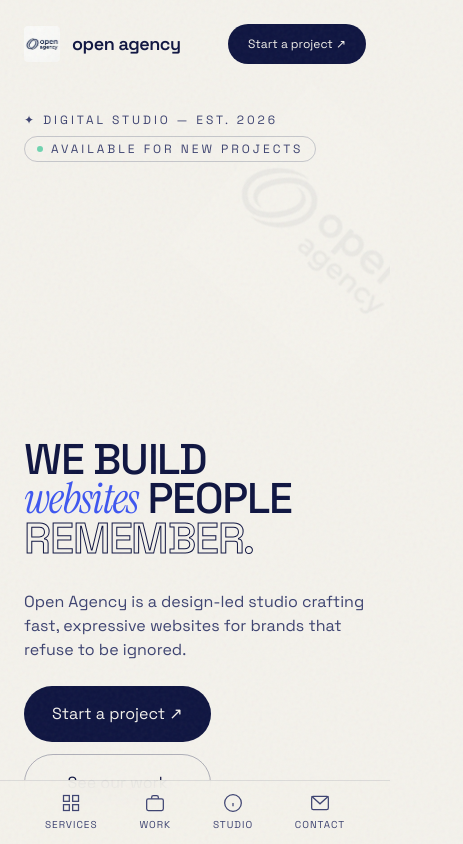
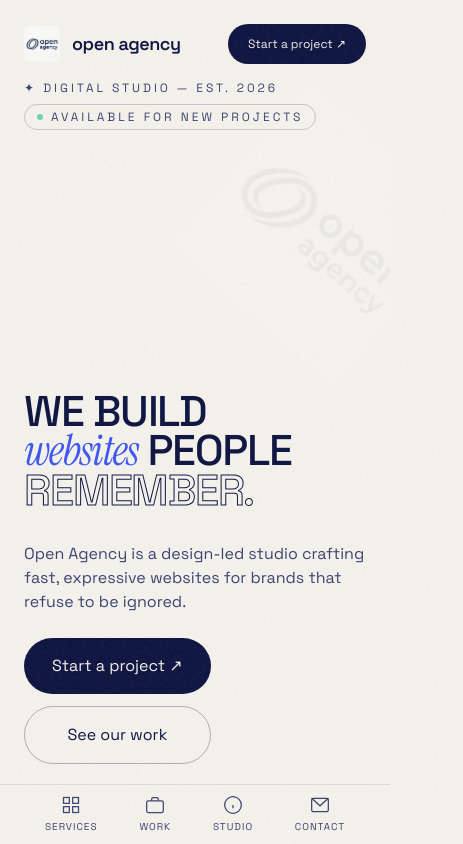
Before and after one commit to JahangirNN/open-agency, a React (Vite) app: page / in a window 390 px wide. Shown: the top 844 px of the page, 463 px wide, since content can reach past the window. Built offline with nearby package versions, Linux system fonts and the light colour scheme.

Commit message:
fix: comprehensive mobile responsive UI/UX improvements

```diff
--- a/src/components/Footer.tsx
+++ b/src/components/Footer.tsx
@@ -104,7 +104,7 @@ export default function Footer() {
   return (
     <footer
       id="contact"
-      className="relative mt-10 overflow-hidden rounded-t-[2.5rem] bg-ink px-6 pb-8 pt-24 text-paper md:px-10"
+      className="relative mt-10 overflow-hidden rounded-t-2xl md:rounded-t-[2.5rem] bg-ink px-6 pb-24 md:pb-8 pt-24 text-paper md:px-10"
     >
       <span className="absolute top-0 left-0 h-px w-full bg-gradient-to-r from-transparent via-accent to-transparent" />
 
--- a/src/components/Hero.tsx
+++ b/src/components/Hero.tsx
@@ -56,7 +56,7 @@ export default function Hero({ active }: { active?: boolean }) {
   return (
     <section
       id="top"
-      className="min-h-svh relative flex flex-col justify-end overflow-hidden px-6 md:px-10 pb-8 md:pb-10 pt-32"
+      className="min-h-svh relative flex flex-col justify-between md:justify-end overflow-hidden px-6 md:px-10 pb-20 md:pb-10 pt-20 md:pt-32"
     >
       <motion.img
         src={`${import.meta.env.BASE_URL}logo.jpg`}
@@ -79,7 +79,7 @@ export default function Hero({ active }: { active?: boolean }) {
         }}
         initial="hidden"
         animate={state}
-        className="absolute top-28 left-6 right-6 md:left-10 flex flex-wrap items-center gap-2 sm:gap-3 text-xs uppercase tracking-[0.25em] text-ink-soft"
+        className="relative z-10 md:absolute md:top-28 md:left-10 flex flex-wrap items-center gap-2 sm:gap-3 text-xs uppercase tracking-[0.25em] text-ink-soft"
       >
         <span>✦ Digital studio — Est. 2026</span>
         <span className="border border-ink/20 rounded-full px-3 py-1 flex items-center gap-2">
@@ -93,7 +93,7 @@ export default function Hero({ active }: { active?: boolean }) {
           variants={headlineParent}
           initial="hidden"
           animate={state}
-          className="          text-[clamp(2.4rem,11vw,10rem)] leading-[0.92] tracking-[-0.03em] font-medium uppercase text-ink"
+          className="text-[clamp(2.6rem,11vw,10rem)] leading-[0.92] tracking-[-0.03em] font-medium uppercase text-ink"
         >
           <span className="block overflow-hidden">
             <CharLine text="We build" lineIndex={0} />
@@ -136,13 +136,13 @@ export default function Hero({ active }: { active?: boolean }) {
           <div className="flex flex-col sm:flex-row gap-3 sm:gap-4">
             <a
               href="#contact"
-              className="bg-ink text-paper rounded-full px-7 py-4 hover:bg-accent transition-colors duration-300 w-full text-center"
+              className="bg-ink text-paper rounded-full px-7 py-4 hover:bg-accent active:scale-[0.97] transition-all duration-300 w-full text-center"
             >
               Start a project ↗
             </a>
             <a
               href="#work"
-              className="border border-ink/30 rounded-full px-7 py-4 hover:bg-ink hover:text-paper transition-colors duration-300 w-full text-center"
+              className="border border-ink/30 rounded-full px-7 py-4 hover:bg-ink hover:text-paper active:scale-[0.97] transition-all duration-300 w-full text-center"
             >
               See our work
             </a>
--- a/src/components/Manifesto.tsx
+++ b/src/components/Manifesto.tsx
@@ -46,7 +46,7 @@ export default function Manifesto() {
   return (
     <section
       id="studio"
-      className="mx-4 my-10 overflow-hidden rounded-[2.5rem] bg-ink px-6 py-20 text-paper md:mx-6 md:px-16 md:py-44"
+      className="mx-4 my-10 overflow-hidden rounded-2xl md:rounded-[2.5rem] bg-ink px-6 py-20 text-paper md:mx-6 md:px-16 md:py-44"
     >
       <p className="mb-10 text-xs uppercase tracking-[0.25em] text-paper/50">
         ( Manifesto )
--- a/src/components/Navbar.tsx
+++ b/src/components/Navbar.tsx
@@ -62,14 +62,14 @@ export default function Navbar({ active }: { active?: boolean }) {
           href="https://wa.me/917778876166"
           target="_blank"
           rel="noopener noreferrer"
-          className="bg-ink text-paper text-xs sm:text-sm px-5 py-3 rounded-full hover:bg-accent transition-colors duration-300 whitespace-nowrap"
+          className="bg-ink text-paper text-xs sm:text-sm px-5 py-3 rounded-full hover:bg-accent active:scale-[0.97] transition-all duration-300 whitespace-nowrap"
         >
           Start a project ↗
         </a>
       </div>
     </motion.header>
 
-    <div className="fixed bottom-0 inset-x-0 z-50 md:hidden bg-paper/90 backdrop-blur-md border-t border-ink/10 px-6 py-3">
+    <div className="fixed bottom-0 inset-x-0 z-50 md:hidden bg-paper/90 backdrop-blur-md border-t border-ink/10 px-6 pt-2.5 pb-[max(0.625rem,env(safe-area-inset-bottom))]">
       <nav className="flex justify-around items-center">
         <a href="#services" className="flex flex-col items-center gap-1 text-[10px] uppercase tracking-widest text-ink-soft">
           <svg viewBox="0 0 24 24" fill="none" stroke="currentColor" strokeWidth="1.5" className="w-5 h-5">
--- a/src/components/Testimonials.tsx
+++ b/src/components/Testimonials.tsx
@@ -123,7 +123,7 @@ export default function Testimonials() {
       </div>
 
       <div className="mt-6 flex items-center justify-between">
-        <div className="flex items-center gap-3">
+        <div className="flex items-center gap-1 sm:gap-3">
           {TESTIMONIALS.map((t, i) => (
             <button
               key={t.name}
@@ -131,9 +131,9 @@ export default function Testimonials() {
               data-cursor
               onClick={() => setIndex(i)}
               aria-label={`Show testimonial ${i + 1}`}
-              className="p-2"
+              className="p-1.5 sm:p-2"
             >
-              <span className={`block h-px transition-all duration-300 ${i === index ? "w-12 bg-ink" : "w-8 bg-ink/20 hover:bg-ink/40"}`} />
+              <span className={`block h-px transition-all duration-300 ${i === index ? "w-6 sm:w-12 bg-ink" : "w-4 sm:w-8 bg-ink/20 hover:bg-ink/40"}`} />
             </button>
           ))}
         </div>
@@ -146,7 +146,7 @@ export default function Testimonials() {
             data-cursor
             onClick={goPrev}
             aria-label="Previous testimonial"
-            className="flex h-11 w-11 items-center justify-center rounded-full border border-ink/20 text-lg transition-colors hover:bg-ink hover:text-paper"
+            className="flex h-10 w-10 sm:h-11 sm:w-11 items-center justify-center rounded-full border border-ink/20 text-lg transition-colors hover:bg-ink hover:text-paper active:scale-[0.93]"
           >
             &#8592;
           </button>
@@ -155,7 +155,7 @@ export default function Testimonials() {
             data-cursor
             onClick={goNext}
             aria-label="Next testimonial"
-            className="flex h-11 w-11 items-center justify-center rounded-full border border-ink/20 text-lg transition-colors hover:bg-ink hover:text-paper"
+            className="flex h-10 w-10 sm:h-11 sm:w-11 items-center justify-center rounded-full border border-ink/20 text-lg transition-colors hover:bg-ink hover:text-paper active:scale-[0.93]"
           >
             &#8594;
           </button>
--- a/src/index.css
+++ b/src/index.css
@@ -31,6 +31,18 @@ body {
 ::selection {
   background: var(--color-ink);
   color: var(--color-paper);
+}
+
+@media (max-width: 767px) {
+  html {
+    scroll-padding-bottom: 72px;
+  }
+}
+
+@media (hover: none) {
+  a, button {
+    -webkit-tap-highlight-color: transparent;
+  }
 }
 
 @media (hover: hover) and (pointer: fine) {
```
